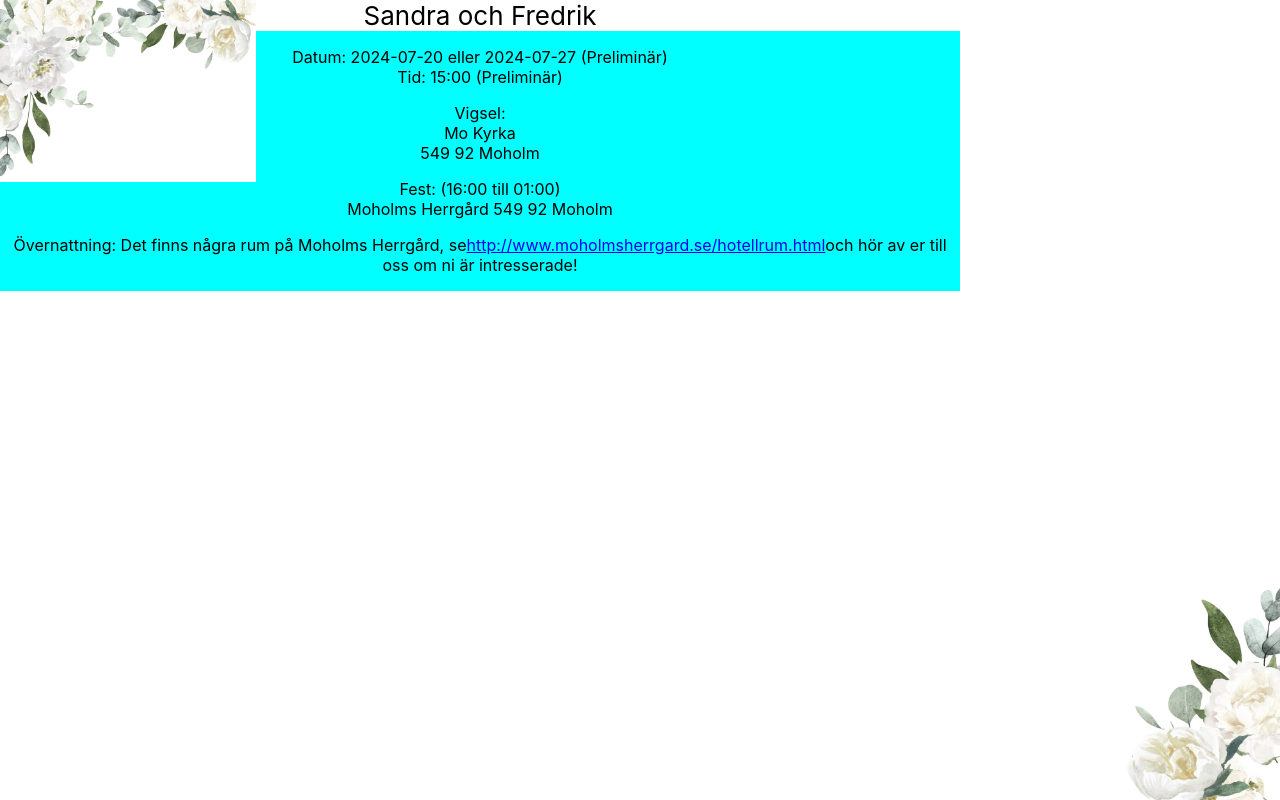
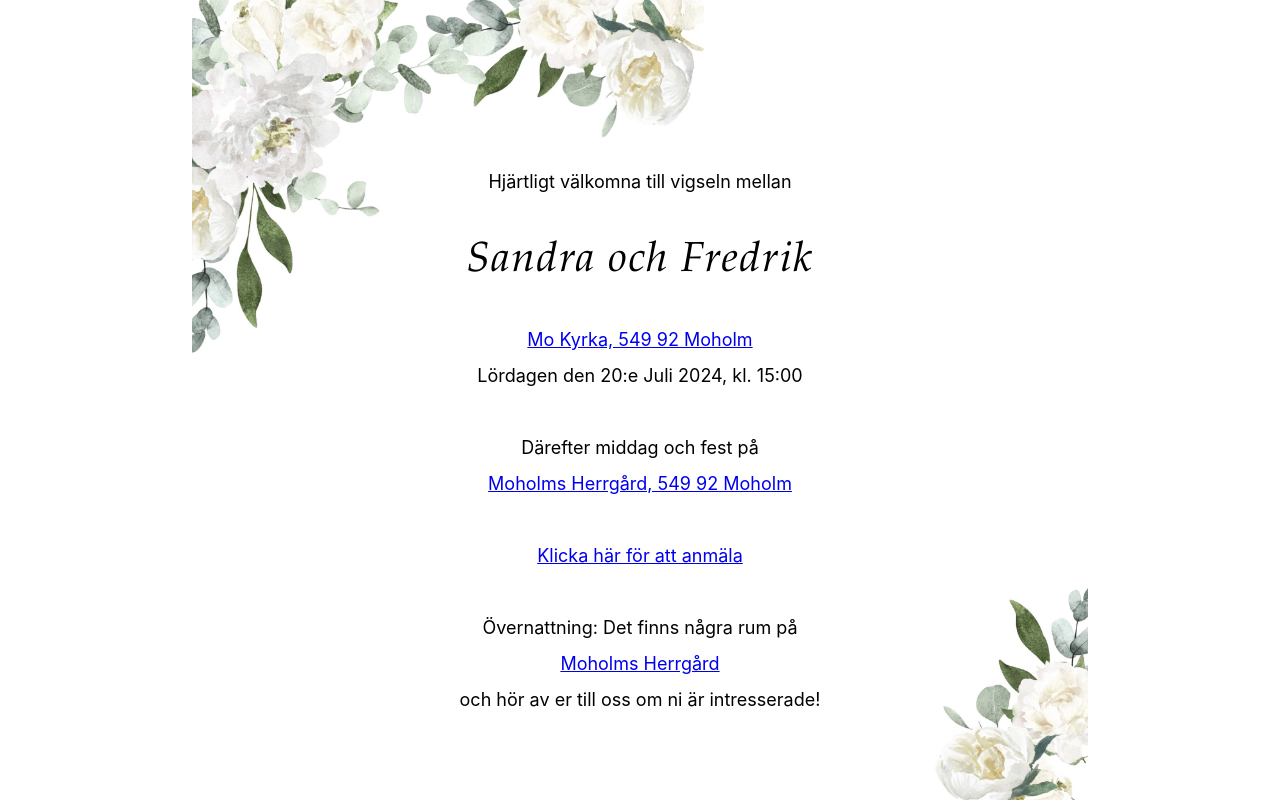
Before and after one commit to ztrangercode/ztrangercode.github.io, a React (Create React App) app in the folder brollop/: page / in a window 1280 px wide. Built offline with nearby package versions, Linux system fonts and the light colour scheme.

Commit message:
Added google forms and fixed text and fonts

```diff
--- a/brollop/package.json
+++ b/brollop/package.json
@@ -7,6 +7,7 @@
     "@testing-library/jest-dom": "^5.17.0",
     "@testing-library/react": "^13.4.0",
     "@testing-library/user-event": "^13.5.0",
+    "normalize.css": "^8.0.1",
     "react": "^18.2.0",
     "react-dom": "^18.2.0",
     "react-responsive": "^9.0.2",
--- a/brollop/src/App.css
+++ b/brollop/src/App.css
@@ -15,76 +15,69 @@
 }
 
 .App-UL {
-  width: 20%;
+  max-width: 100%;
+  width: 80%;
   position: absolute;
   top: 0;
   left: 0;
+  z-index: 10;
 }
 
 .App-DR {
-  width: 12%;
+  max-width: 100%;
+  width: 30%;
   position: absolute;
   bottom: 0;
   right: 0;
+  z-index: 10;
 }
 
-@media only screen and (min-width: 640px) {
-  .container {
-    width: 640px;
-  }
-}
-
-@media only screen and (min-width: 979.1px) {
-  .container {
-    width: 960px;
-  }
-}
-
-@media only screen and (min-width: 1300px) {
-  .container {
-    width: 1280px;
-    top: 200px;
-  }
-  .App-UL {
-    width: 200px;
-  }
+.LargeNames {
+  font-size: calc(10px + 4vmin);
+  line-height: 1.2;
+  margin: 0;
+  padding: 0;
+  text-align: center;
+  letter-spacing: 0.1rem;
+  font-style: italic;
+  font-family: Garamond;
 }
 
 .container {
-  margin: auto;
+  margin: 25% auto 0 auto;
   float: none;
-  background-color: aqua;
   position: absolute;
   display: flex;
   flex-direction: column;
   justify-content: center;
+  position: relative;
+  z-index: 100;
+  line-height: 2em;
+  font-size: calc(10px + 1vmin);
 }
 
-@media (prefers-reduced-motion: no-preference) {
-  .App-logo {
-    animation: App-logo-spin infinite 20s linear;
-  }
-}
-
-.App-header {
-  background-color: white;
-  display: flex;
-  flex-direction: column;
-  align-items: center;
-  justify-content: center;
-  font-size: calc(10px + 2vmin);
-  color: black;
+P {
+  margin: 2em;
 }
 
 .App-link {
   color: #61dafb;
 }
 
-@keyframes App-logo-spin {
-  from {
-    transform: rotate(0deg);
+@media only screen and (min-width: 640px) {
+  .container {
+    width: 640px;
+    margin: 10% auto 0 auto;
   }
-  to {
-    transform: rotate(360deg);
+  .App-UL {
+    left: 15%;
+    width: 40%;
+  }
+  .App-DR {
+    right: 15%;
+    width: 12%;
+  }
+  .LargeNames {
+    font-size: calc(10px + 4vmin);
   }
 }
--- a/brollop/src/App.js
+++ b/brollop/src/App.js
@@ -8,27 +8,36 @@ function App() {
     <div className="App">
       <div className="container">
         <div className="art">
-          <header className="App-header">Sandra och Fredrik</header>
+          <p>Hjärtligt välkomna till vigseln mellan </p>
           <p>
-            Datum: 2024-07-20 eller 2024-07-27 (Preliminär) <br />
-            Tid: 15:00 (Preliminär)
+            <span className="LargeNames">Sandra och Fredrik</span>
+          </p>
+          <p>
+            <a href="https://goo.gl/maps/5kBNjbF8HrQjau8W9">
+              Mo Kyrka, 549 92 Moholm
+            </a>
+            <br />
+            Lördagen den 20:e Juli 2024, kl. 15:00 <br />
+          </p>
+          <p>
+            Därefter middag och fest på
+            <br />
+            <a href="https://goo.gl/maps/joCJhbMj3YbN5z6p7">
+              Moholms Herrgård, 549 92 Moholm
+            </a>
+          </p>
+          <p>
+            <a href="https://forms.gle/9UbNJMQUdg6XDWuy5">
+              Klicka här för att anmäla
+            </a>
           </p>
 
           <p>
-            Vigsel: <br />
-            Mo Kyrka <br />
-            549 92 Moholm
-          </p>
-          <p>
-            Fest: (16:00 till 01:00) <br />
-            Moholms Herrgård 549 92 Moholm
-          </p>
-
-          <p>
-            Övernattning: Det finns några rum på Moholms Herrgård, se
+            Övernattning: Det finns några rum på <br />
             <a href="http://www.moholmsherrgard.se/hotellrum.html">
-              http://www.moholmsherrgard.se/hotellrum.html
-            </a>
+              Moholms Herrgård
+            </a>{" "}
+            <br />
             och hör av er till oss om ni är intresserade!
           </p>
         </div>
```
Also changed, not shown: 2 other files (tests, documents, lock files or other folders).
